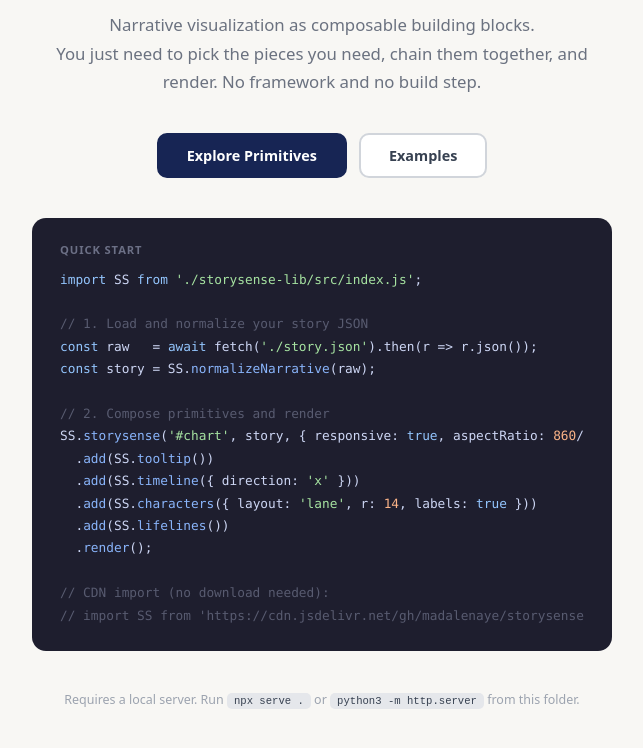
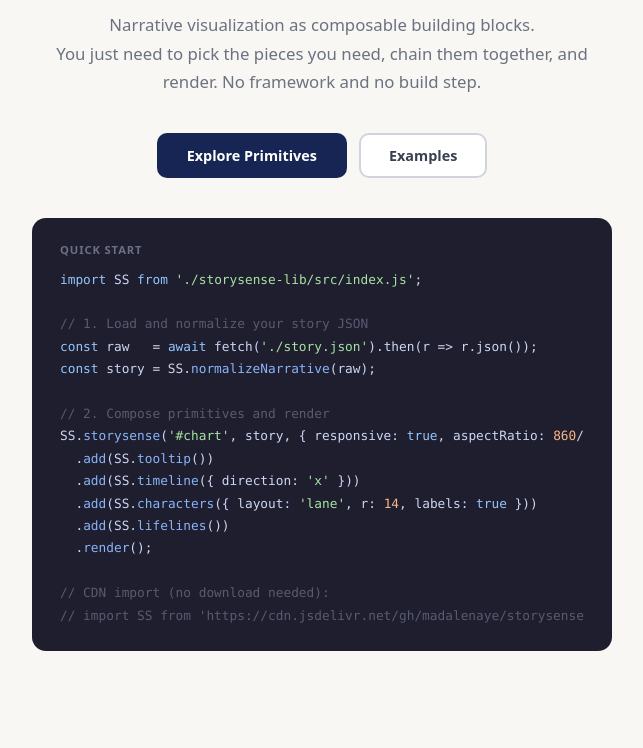
Before and after one commit to madalenaye/storysense-library, a website: page index.html in a window 1280 px wide. Shown: the part 128-876 px from the top of the page, without its empty margins (318-961 px from the left). After the commit the page ends 843 px from the top, so only its background shows below. Drawn offline with Linux system fonts and the light colour scheme.

Commit message:
remove footnote

```diff
--- a/index.html
+++ b/index.html
@@ -154,9 +154,6 @@ SS.<span class="f">storysense</span>(<span class="s">'#chart'</span>, story, { r
 <span class="c">// import SS from 'https://cdn.jsdelivr.net/gh/madalenaye/storysense-library@main/src/index.js'</span></pre>
 </div>
 
-<p class="note">
-  Requires a local server. Run <code>npx serve .</code> or <code>python3 -m http.server</code> from this folder.
-</p>
 
 </body>
 </html>
```
